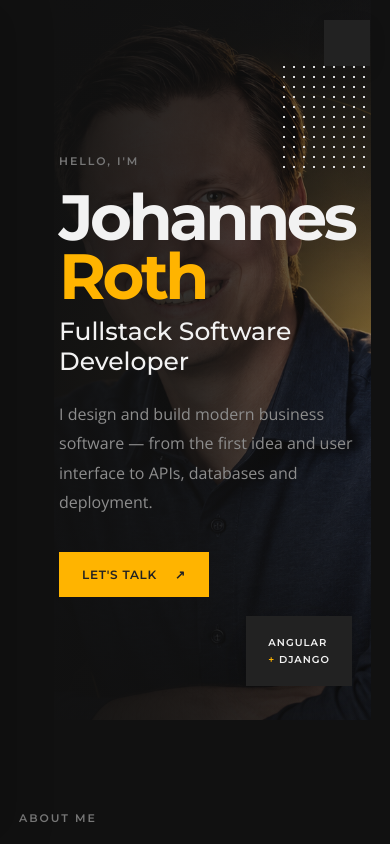
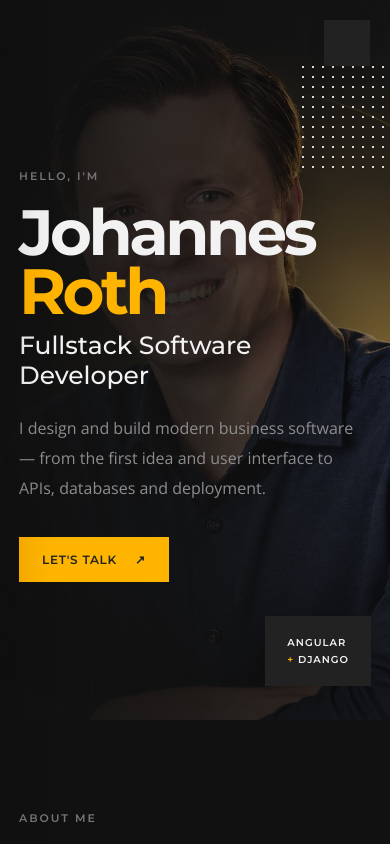
Before and after one commit to jorohx84/personal_portfolio_website, an Angular app: page / in a window 390 px wide. Shown: the top 844 px of the page. Built offline with nearby package versions, Linux system fonts and the light colour scheme.

Commit message:
Make mobile hero full bleed and align content

```diff
--- a/src/styles.scss
+++ b/src/styles.scss
@@ -878,16 +878,18 @@ a {
 
     .hero {
         min-height: 720px;
-        width: calc(100% - 38px);
-        margin-left: 19px;
-        margin-right: 19px;
+        width: 100%;
+        margin-left: 0;
+        margin-right: 0;
         padding: 100px 0 80px
     }
 
     .hero-copy {
-        width: 100%;
+        width: calc(100% - 38px);
+        margin-left: 19px;
+        margin-right: 19px;
         padding: 0;
-        max-width: 560px
+        max-width: none
     }
 
     .hero h1 {
@@ -899,6 +901,8 @@ a {
     }
 
     .hero-background img {
+        width: 100%;
+        margin-left: 0;
         object-position: 68% 27%
     }
 
```
